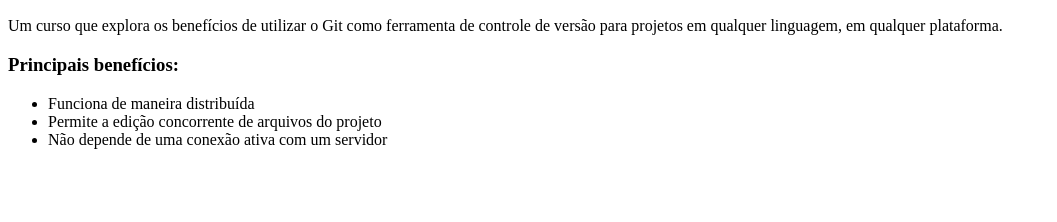
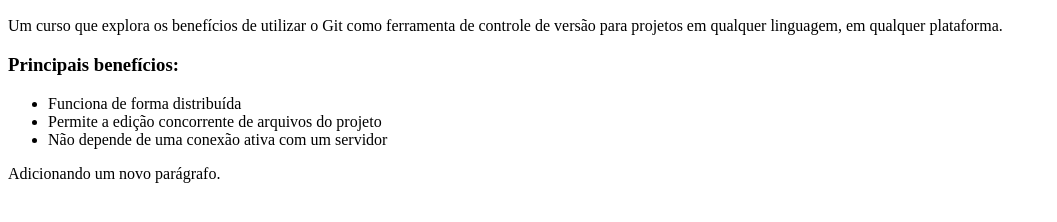
Before and after one commit to felipe-88/curso-git, a plain HTML site: page index.html in a window 1280 px wide. Shown: the part 96-318 px from the top of the page, without its empty margins (0-1057 px from the left). Drawn offline with Linux system fonts and the light colour scheme.

Commit message:
Segunda aula de git, usando add em modo interativo

```diff
--- a/index.html
+++ b/index.html
@@ -9,9 +9,10 @@
 
     <h3>Principais benefícios:</h3>
     <ul>
-        <li>Funciona de maneira distribuída</li>
+        <li>Funciona de forma distribuída</li>
         <li>Permite a edição concorrente de arquivos do projeto</li>
         <li>Não depende de uma conexão ativa com um servidor</li>
-    </ul>
+    </ul
+    <p>Adicionando um novo parágrafo.</p>
   </body>
 </html>
```
